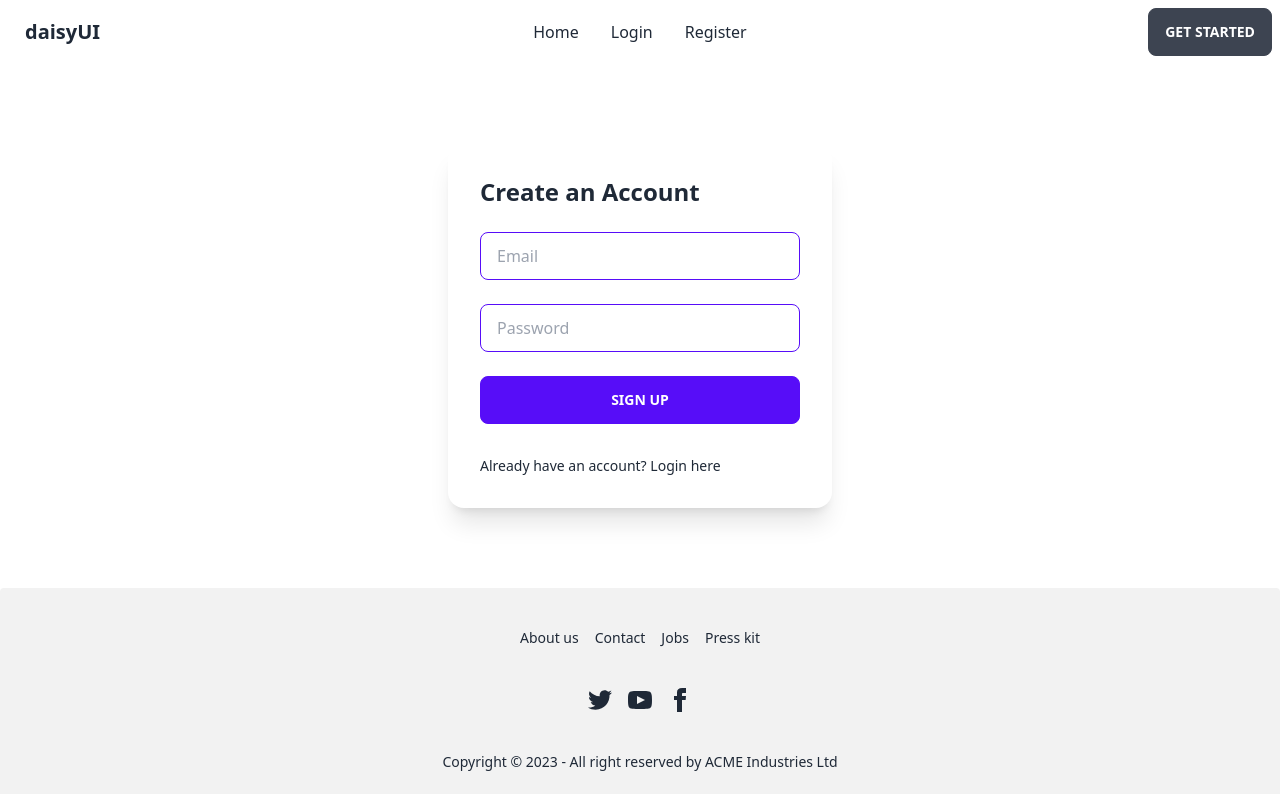
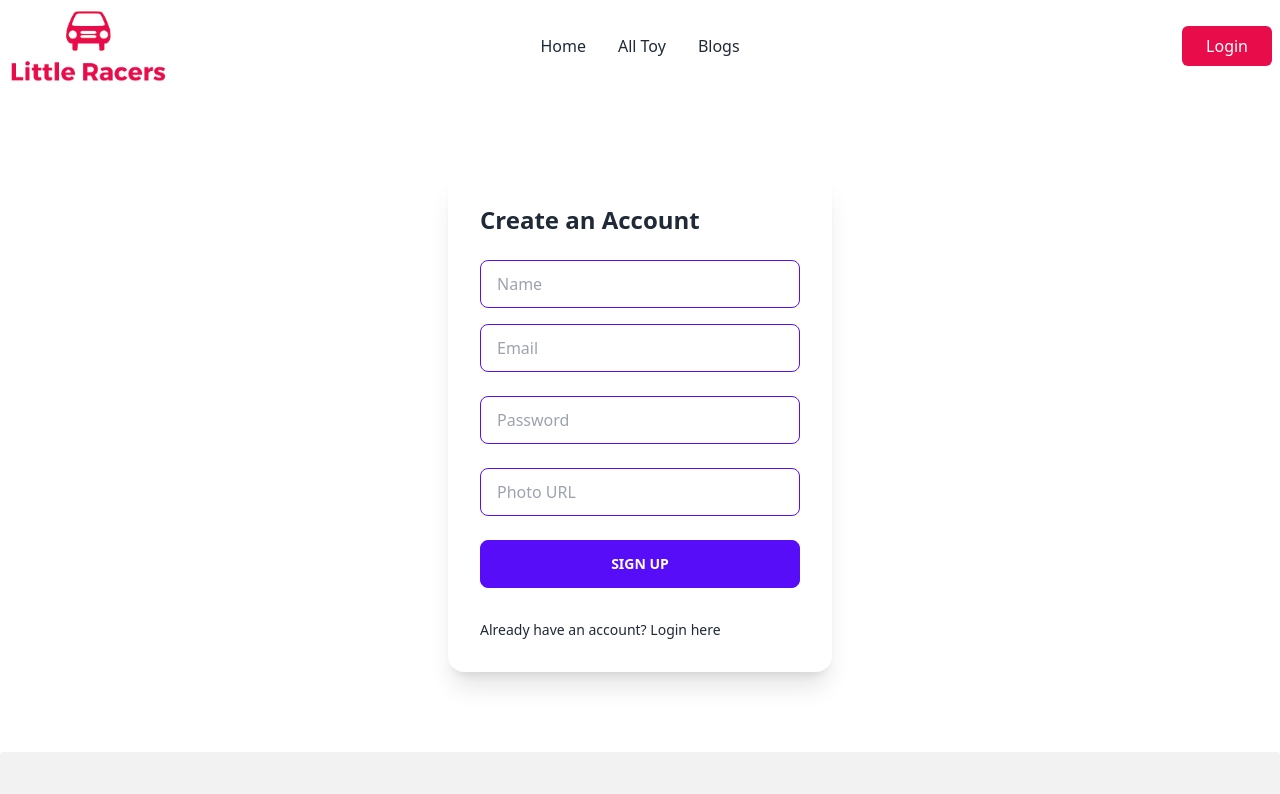
Before and after one commit to faridalam61/toy-marketplace, a React (Vite) app: page /register in a window 1280 px wide. Shown: the top 794 px of the page. Built offline with nearby package versions, Linux system fonts and the light colour scheme; no server answers.

Commit message:
Updated header, registration page and AuthProvider

```diff
--- a/src/AuthProvider/AuthProvider.jsx
+++ b/src/AuthProvider/AuthProvider.jsx
@@ -4,6 +4,8 @@ import {
   getAuth,
   onAuthStateChanged,
   signInWithEmailAndPassword,
+  signOut,
+  updateProfile,
 } from "firebase/auth";
 import app from "../Firebase/Firebase.config";
 
@@ -22,6 +24,17 @@ function AuthProvider({ children }) {
     return signInWithEmailAndPassword(auth, email, pass);
   };
 
+  // user sign out
+
+  const signOutUser = () => {
+    return signOut(auth);
+  };
+
+  // Update profile name and image
+  const setProfile = (data) => {
+    return updateProfile(auth.currentUser, data);
+  };
+
   useEffect(() => {
     const unsubscribe = onAuthStateChanged(auth, (currentUser) => {
       setUser(currentUser);
@@ -29,8 +42,11 @@ function AuthProvider({ children }) {
     return () => unsubscribe();
   }, []);
   const authInfo = {
+    user,
     createAccount,
     signInUser,
+    signOutUser,
+    setProfile,
   };
   return (
     <AuthContext.Provider value={authInfo}>{children}</AuthContext.Provider>
--- /dev/null
+++ b/src/Pages/AddToy.jsx
@@ -0,0 +1,7 @@
+import React from "react";
+
+function AddToy() {
+  return <div>AddToy</div>;
+}
+
+export default AddToy;
--- /dev/null
+++ b/src/Pages/AllToy.jsx
@@ -0,0 +1,7 @@
+import React from "react";
+
+function AllToy() {
+  return <div>AllToy</div>;
+}
+
+export default AllToy;
--- /dev/null
+++ b/src/Pages/Blog.jsx
@@ -0,0 +1,7 @@
+import React from "react";
+
+function Blog() {
+  return <div>Blog</div>;
+}
+
+export default Blog;
--- /dev/null
+++ b/src/Pages/MyToy.jsx
@@ -0,0 +1,7 @@
+import React from "react";
+
+function MyToy() {
+  return <div>MyToy</div>;
+}
+
+export default MyToy;
--- a/src/Pages/Register.jsx
+++ b/src/Pages/Register.jsx
@@ -3,7 +3,7 @@ import { Link } from "react-router-dom";
 import { AuthContext } from "../AuthProvider/AuthProvider";
 
 function Register() {
-  const { createAccount } = useContext(AuthContext);
+  const { createAccount, setProfile } = useContext(AuthContext);
   const [error, setError] = useState("");
   const [success, setSuccess] = useState("");
 
@@ -11,16 +11,28 @@ function Register() {
     e.preventDefault();
 
     const form = e.target;
+    const name = form.name.value;
     const email = form.email.value;
     const pass = form.pass.value;
+    const photo = form.photoUrl.value;
+
+    const data = {
+      displayName: name,
+      photoURL: photo,
+    };
+    console.log(data);
     createAccount(email, pass)
       .then(() => {
-        setError("");
-        setSuccess("Account Created");
+        setProfile(data)
+          .then(() => {
+            setError("");
+            setSuccess("Account Created");
+          })
+          .catch((error) => setError(error.message));
       })
       .catch((error) => {
         setSuccess("");
-        setError(error.message);
+        setError(error);
       });
   };
   return (
@@ -28,6 +40,13 @@ function Register() {
       <div className="card-body">
         <h2 className="card-title text-2xl">Create an Account</h2>
         <form onSubmit={handleRegister}>
+          <input
+            type="text"
+            placeholder="Name"
+            name="name"
+            className="input input-bordered input-primary w-full mt-4"
+            required
+          />
           <input
             type="email"
             placeholder="Email"
@@ -39,6 +58,13 @@ function Register() {
             type="password"
             placeholder="Password"
             name="pass"
+            className="input input-bordered input-primary w-full mt-6"
+            required
+          />
+          <input
+            type="text"
+            placeholder="Photo URL"
+            name="photoUrl"
             className="input input-bordered input-primary w-full mt-6"
             required
           />
--- a/src/Shared/Navbar.jsx
+++ b/src/Shared/Navbar.jsx
@@ -1,9 +1,21 @@
-import React from "react";
-import { Link } from "react-router-dom";
+import React, { useContext } from "react";
+import { Link, useNavigate } from "react-router-dom";
+import logo from "../../public/logo.png";
+import { AuthContext } from "../AuthProvider/AuthProvider";
 
 function Navbar() {
+  const { user, signOutUser } = useContext(AuthContext);
+  const navigate = useNavigate();
+  const handleLogout = () => {
+    signOutUser()
+      .then(() => {
+        navigate("/login");
+      })
+      .catch((error) => alert(error.message));
+  };
   return (
-    <div className="navbar bg-base-100">
+    <div className="bg-base-100 container mx-auto">
+      <div className="navbar">
         <div className="navbar-start">
           <div className="dropdown">
             <label tabIndex={0} className="btn btn-ghost lg:hidden">
@@ -30,15 +42,26 @@ function Navbar() {
                 <Link to="/">Home</Link>
               </li>
               <li>
-              <Link to="/login">Login</Link>
+                <Link to="/all-toy">All Toy</Link>
               </li>
+              {user && (
                 <li>
-              <Link to="/register">Register</Link>
+                  <Link to="/my-toy">My Toy</Link>
+                </li>
+              )}
+              {user && (
+                <li>
+                  <Link to="/add-a-toy">Add A Toy</Link>
+                </li>
+              )}
+
+              <li>
+                <Link to="/blog">Blogs</Link>
               </li>
             </ul>
           </div>
-        <Link to="/" className="btn btn-ghost normal-case text-xl">
-          daisyUI
+          <Link to="/" className="w-40">
+            <img src={logo} />
           </Link>
         </div>
         <div className="navbar-center hidden lg:flex">
@@ -47,15 +70,48 @@ function Navbar() {
               <Link to="/">Home</Link>
             </li>
             <li>
-            <Link to="/login">Login</Link>
+              <Link to="/all-toy">All Toy</Link>
             </li>
+            {user && (
               <li>
-            <Link to="/register">Register</Link>
+                <Link to="/my-toy">My Toy</Link>
+              </li>
+            )}
+            {user && (
+              <li>
+                <Link to="/add-a-toy">Add A Toy</Link>
+              </li>
+            )}
+
+            <li>
+              <Link to="/blog">Blogs</Link>
             </li>
           </ul>
         </div>
         <div className="navbar-end">
-        <a className="btn">Get started</a>
+          {user ? (
+            <>
+              <img
+                src={user.photoURL}
+                title={user.displayName}
+                className="w-12 rounded-full"
+              />
+              <button
+                className="bg-[#E80D4A] ms-4 text-white py-2 px-3 rounded-md"
+                onClick={handleLogout}
+              >
+                Logout
+              </button>
+            </>
+          ) : (
+            <Link
+              to="/login"
+              className="bg-[#E80D4A] text-white py-2 px-6 rounded-md"
+            >
+              Login
+            </Link>
+          )}
+        </div>
       </div>
     </div>
   );
```
Also changed, not shown: src/Routes/Routes.jsx (+20 -0 lines), public/logo.png (added). Lines whose indentation alone changed are shown as unchanged.
